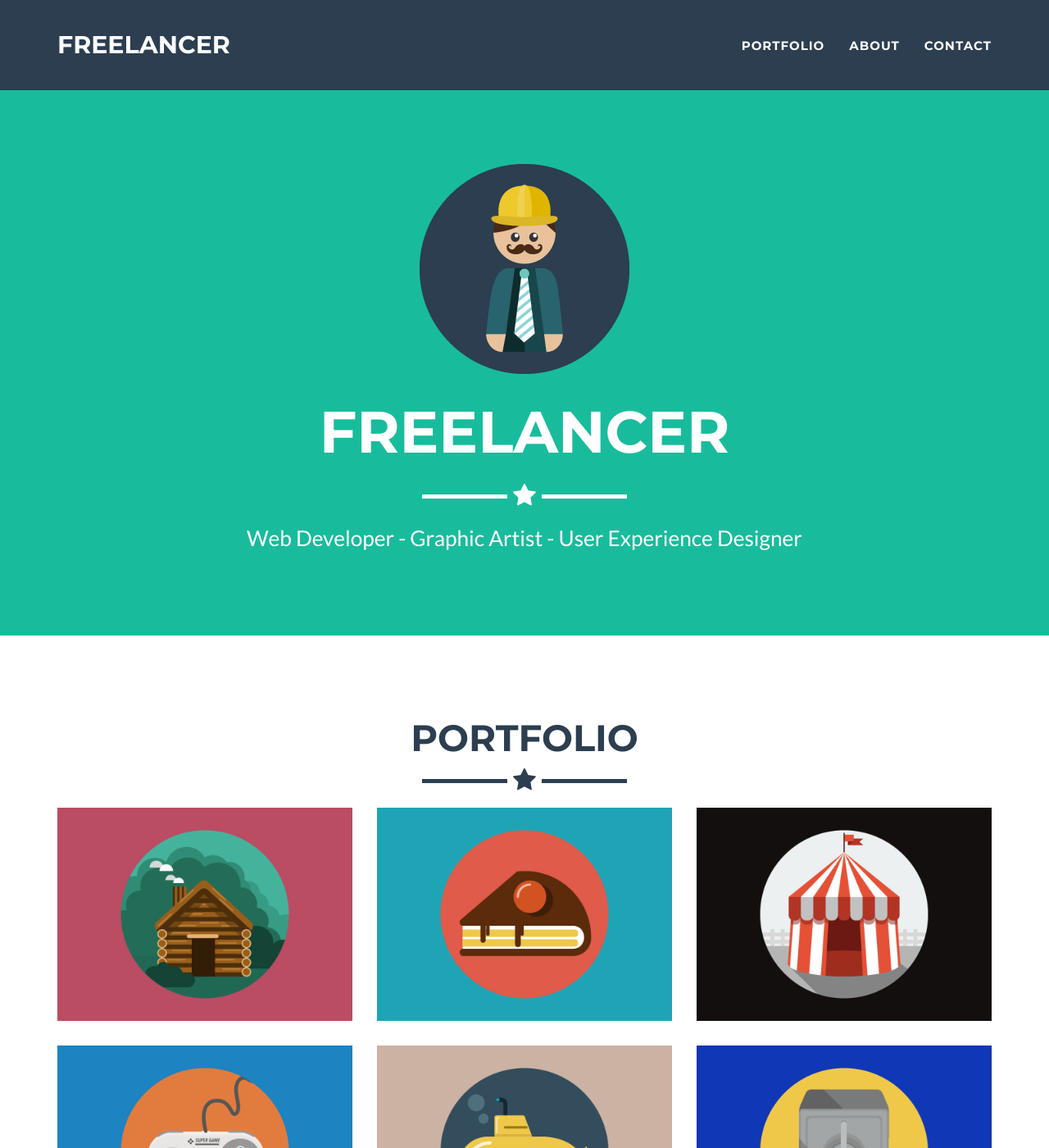
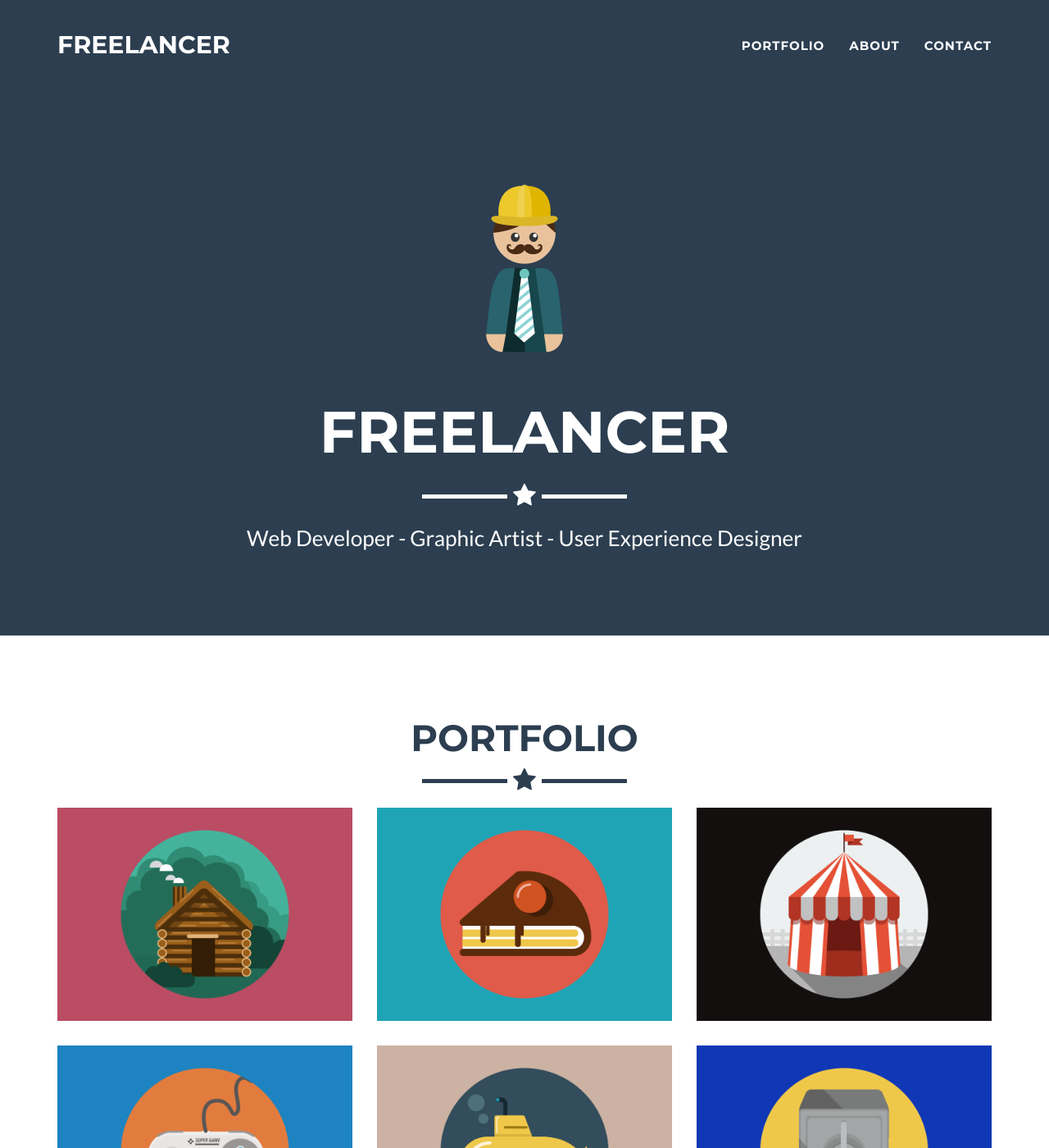
Before and after one commit to Celso-Cercado-Jr/new-app, a Jekyll site: the page built from index.html, in a window 1280 px wide and 1400 px high. Shown: the whole window at 82% size. Built offline with Jekyll 4.4.1, drawn with Linux system fonts in a browser that asks for light colours.

Commit message:
added new

```diff
--- a/_config.yml
+++ b/_config.yml
@@ -25,7 +25,7 @@ disqus_shortname: myshortname
 
 # Color settings (hex-codes without the leading hash-tag)
 color:
-  primary: 18bc9c #80B3FF
+  primary: 2c3e50 #80B3FF
   primary-rgb: "24,288,156" #"128,179,255"
   secondary: 2c3e50 #FD6E8A
   secondary-dark: 233140 #A2122F
--- a/_layouts/default.html
+++ b/_layouts/default.html
@@ -6,15 +6,7 @@
     {% include header.html %}
     {% include portfolio_grid.html %}
     {% include about.html %}
-
-    {% if site.contact == "static" %}
-    {% include contact_static.html %}
-    {% elsif site.contact == "disqus" %}
-    {% include contact_disqus.html %}
-    {% else %}
     {% include contact.html %}
-    {% endif %}
-
     {% include footer.html %}
     {% include modals.html %}
     {% include js.html %}
```
